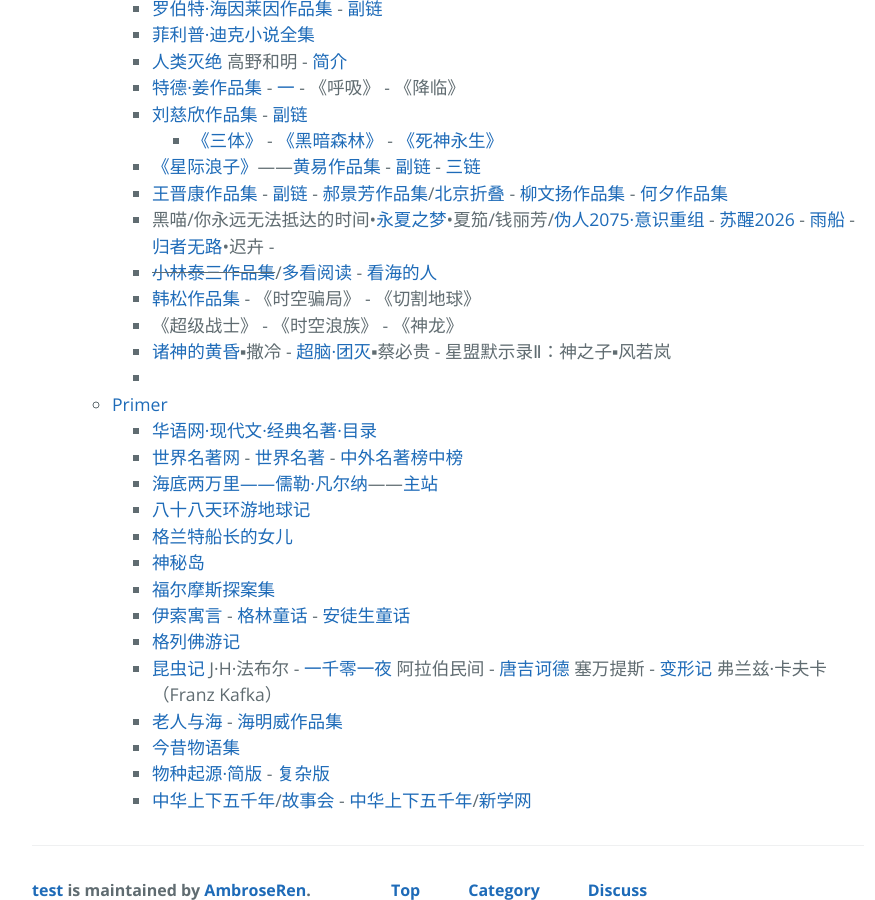
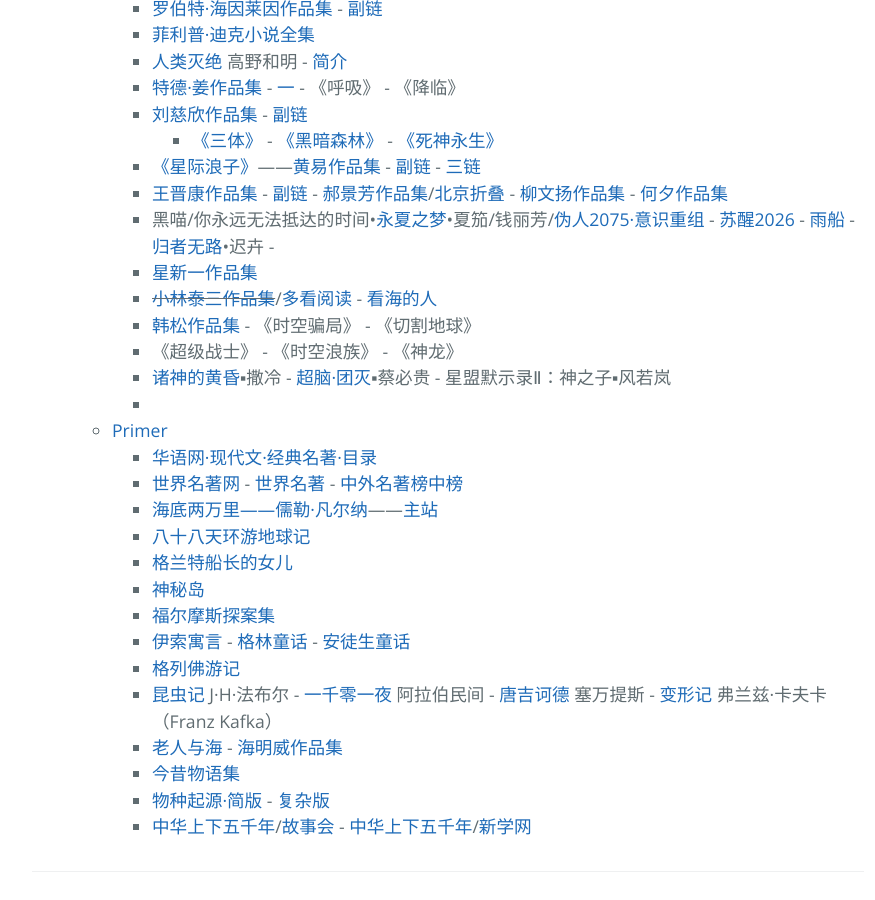
Before and after one commit to AmbroseRen/test, a Jekyll site: the page built from Library/BookListsOne.md, in a window 1280 px wide and 900 px high, scrolled down 5839 px. Shown: the whole window, without its empty margins (192-1067 px from the left). Built offline with Jekyll 4.4.1, drawn with Linux system fonts in a browser that asks for light colours; our own code applies the rules of GitHub Pages for plain Markdown files; the repository's description, which GitHub fills in, is left out.

Commit message:
Update BookListsOne.md

```diff
--- a/Library/BookListsOne.md
+++ b/Library/BookListsOne.md
@@ -313,7 +313,8 @@
                     <li><a href="http://www.huangyixiaoshuo.com/0/499/">《星际浪子》</a>——<a href="http://www.huangyixiaoshuo.com/author/499/">黄易作品集</a> - <a href="https://www.kanunu8.com/files/writer/187.html">副链</a>  -  <a href="http://huangyi.zuopinj.com/">三链</a></li>
 		    <li><a href="https://www.kanunu8.com/files/writer/6619.html">王晋康作品集</a> - <a href="http://wangjinkang.zuopinj.com/">副链</a> - <a href="http://www.00txt.com/zuojia/haojingfang/">郝景芳作品集</a>/<a href="https://www.kunnu.com/zhedie/">北京折叠</a> - <a href="https://www.kanunu8.com/files/writer/6562.html">柳文扬作品集</a> - <a href="https://www.kanunu8.com/files/writer/6561.html">何夕作品集</a></li>
 		    <li>黑喵/你永远无法抵达的时间•<a href="https://m.daaixs.com/d2Ae/list.html">永夏之梦</a>•夏笳/钱丽芳/<a href="https://hao9088.com/txt/11101.html">伪人2075·意识重组</a> - <a href="https://www.99csw.com/article/11990.htm">苏醒2026</a> - <a href="https://9.guozhi.org/article/10764.htm">雨船</a> - <a href="https://www.sto.cx/book-27479-1.html">归者无路</a>•迟卉 - <a href=""></a></li>
-			<li><del><a href="http://www.yueleshow.com/author/855/">小林泰三作品集</a></del>/<a href="https://www.duokan.com/author/73525/1-1">多看阅读</a> - <a href="https://www.zxyd.cc/u/小林泰三/">看海的人</a></li>
+		    <li><a href="https://www.kanunu8.com/book3/6462/index.html">星新一作品集</a></li>
+		    <li><del><a href="http://www.yueleshow.com/author/855/">小林泰三作品集</a></del>/<a href="https://www.duokan.com/author/73525/1-1">多看阅读</a> - <a href="https://www.zxyd.cc/u/小林泰三/">看海的人</a></li>
                     <li><a href="https://www.kanunu8.com/files/writer/6492.html">韩松作品集</a> - 《时空骗局》 - 《切割地球》</li>
 		    <li>《超级战士》 - 《时空浪族》 - 《神龙》</li>
                     <li><a href="https://m.9txs.org/book/68246/0_1/">诸神的黄昏</a>▪撒冷 - <a href="https://www.52shuku.vip/kongbulingyi/hr66.html">超脑·团灭</a>▪蔡必贵 - 星盟默示录Ⅱ：神之子▪风若岚</li>
```
